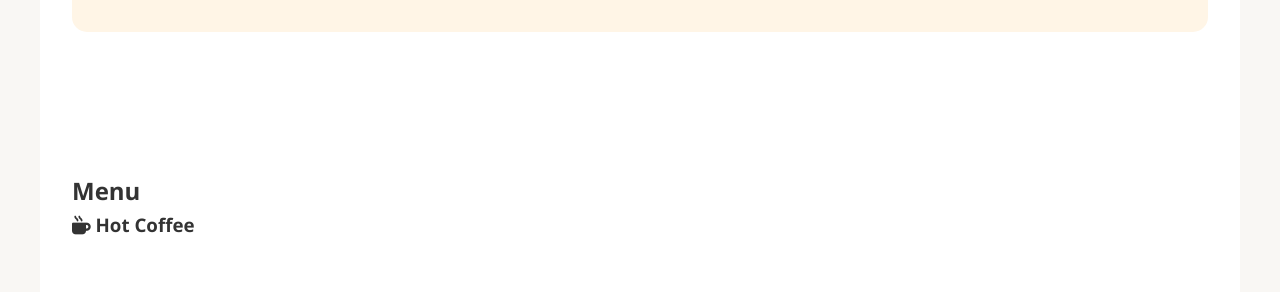
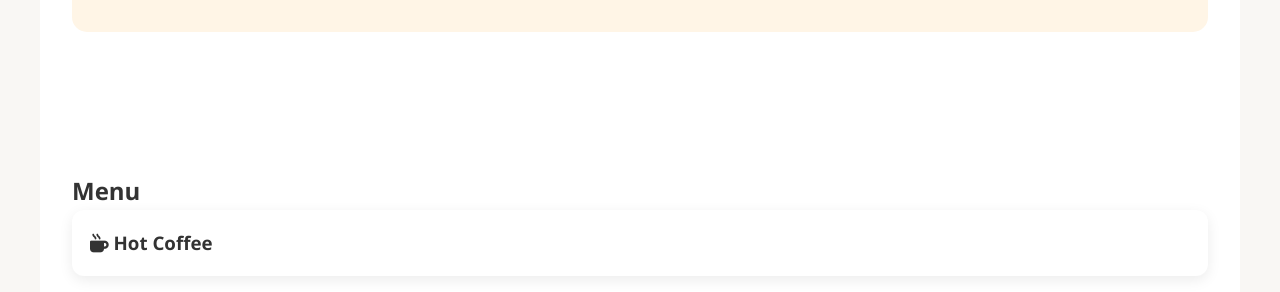
Before and after one commit to mwanikipaul900-paul/paulcoffeeshop.github.io, a plain HTML site: page index.html in a window 1280 px wide. Shown: the part 886-1178 px from the top of the page. Drawn offline with Linux system fonts and the light colour scheme.

Commit message:
Update style.css

```diff
--- a/style.css
+++ b/style.css
@@ -27,6 +27,7 @@ body {
     display: flex;
     justify-content: space-between;
     align-items: center;
+    position: relative;
 }
 
 .nav-logo {
@@ -141,8 +142,15 @@ body {
 .menu-grid,
 .gallery-grid {
     display: grid;
-    grid-template-columns: repeat(auto-fit, minmax(320px, 1fr));
+    grid-template-columns: repeat(auto-fit, minmax(280px, 1fr));
     gap: 25px;
+}
+
+.menu-category {
+    background: #fff;
+    border-radius: 12px;
+    padding: 18px;
+    box-shadow: 0 4px 14px rgba(0,0,0,0.08);
 }
 
 .menu-item,
```
